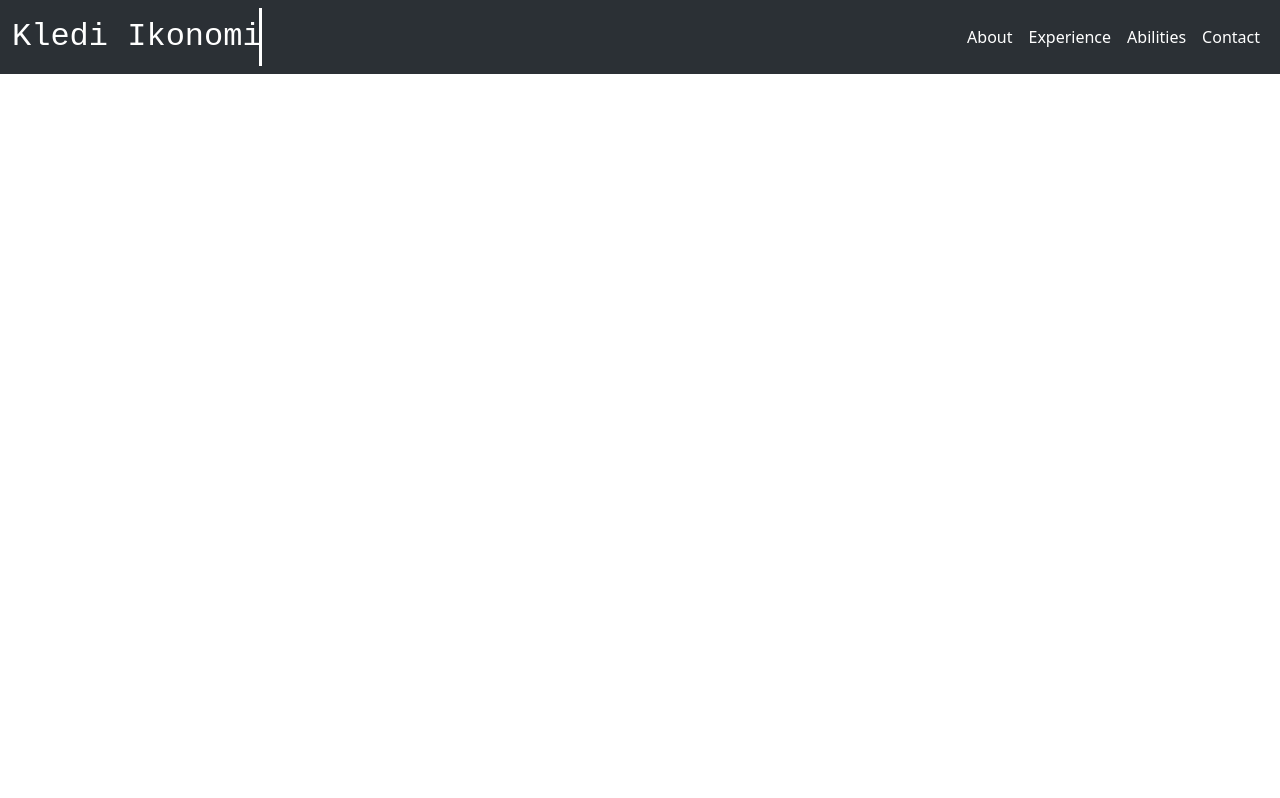
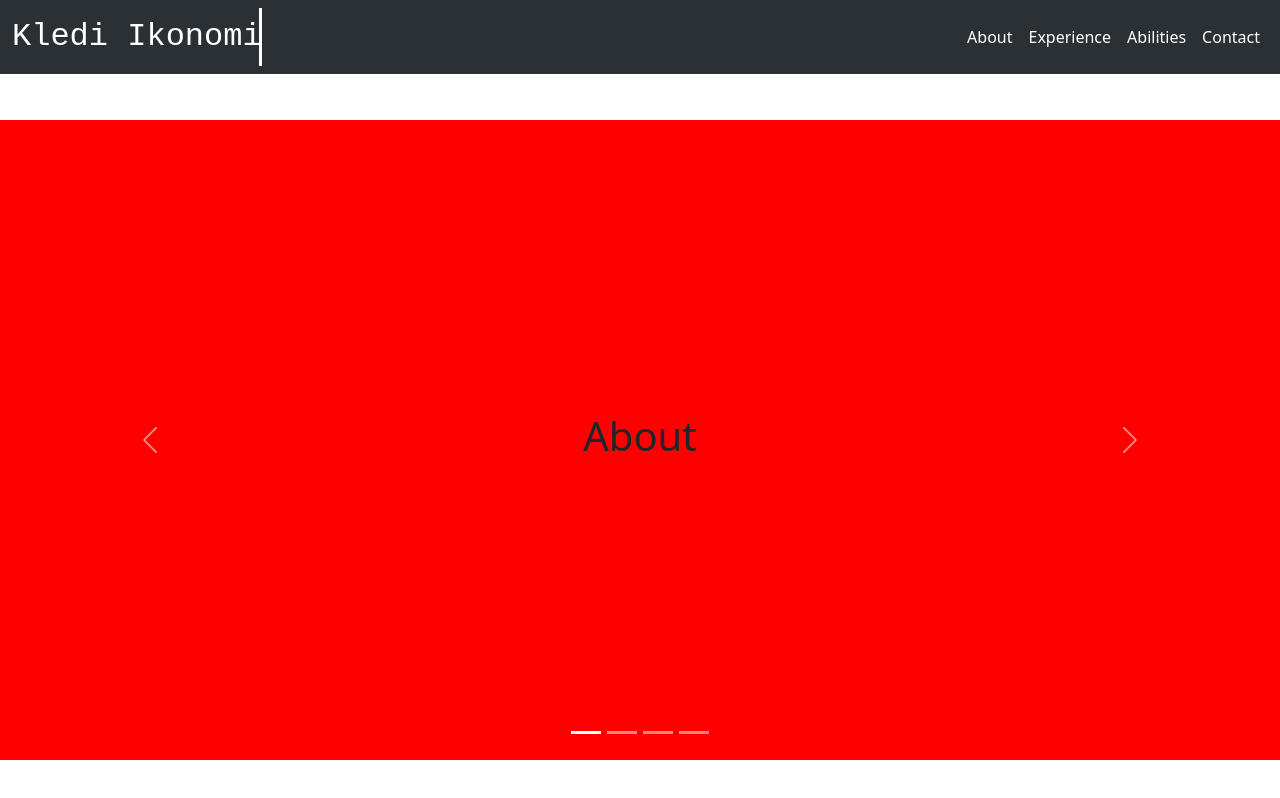
Before and after one commit to Kledi112/Portfolio-Website, a website: page index.html in a window 1280 px wide. Drawn offline with nearby package versions, Linux system fonts and the light colour scheme.

Commit message:
Navigation fix and Main Part with Carousel Add

```diff
--- a/index.html
+++ b/index.html
@@ -9,9 +9,8 @@
     <link rel="stylesheet" href="/public/styles.css">
 </head>
 <body>
-    <!-- Header of website -->
-    <header>
     <!-- NavBar Menu -->
+    <div class="navigation-bar">
     <nav class="navbar fixed-top navbar-expand-lg bg-body-tertiary bg-dark justify-content-center" data-bs-theme="dark">
       <div class="container-fluid">
           <a class="navbar-brand typing-demo" href="#">Kledi Ikonomi</a>
@@ -36,9 +35,39 @@
           </div>
         </div>
       </nav>
-    </header>
+    </div>
     <!-- Main Part Of Website -->
     <main>
+      <div id="carouselExampleIndicators" class="carousel slide">
+        <div class="carousel-indicators">
+          <button type="button" data-bs-target="#carouselExampleIndicators" data-bs-slide-to="0" class="active" aria-current="true" aria-label="Slide 1"></button>
+          <button type="button" data-bs-target="#carouselExampleIndicators" data-bs-slide-to="1" aria-label="Slide 2"></button>
+          <button type="button" data-bs-target="#carouselExampleIndicators" data-bs-slide-to="2" aria-label="Slide 3"></button>
+          <button type="button" data-bs-target="#carouselExampleIndicators" data-bs-slide-to="3" aria-label="Slide 4"></button>
+        </div>
+        <div class="carousel-inner">
+          <div class="carousel-item active">
+            <h1>About</h1>
+          </div>
+          <div class="carousel-item">
+            <h1>Experience</h1>
+          </div>
+          <div class="carousel-item">
+            <h1>Abilities</h1>
+          </div>
+          <div class="carousel-item">
+            <h1>Contact</h1>
+          </div>
+        </div>
+        <button class="carousel-control-prev" type="button" data-bs-target="#carouselExampleIndicators" data-bs-slide="prev">
+          <span class="carousel-control-prev-icon" aria-hidden="true"></span>
+          <span class="visually-hidden">Previous</span>
+        </button>
+        <button class="carousel-control-next" type="button" data-bs-target="#carouselExampleIndicators" data-bs-slide="next">
+          <span class="carousel-control-next-icon" aria-hidden="true"></span>
+          <span class="visually-hidden">Next</span>
+        </button>
+      </div>
     </main>
     <!-- Footer Part Of Website -->
     <footer>
--- a/public/styles.css
+++ b/public/styles.css
@@ -1,5 +1,30 @@
 .navbar-collapse{
     flex-grow: 0;
+}
+
+.navigation-bar{
+  height: 10vh;
+}
+
+.navigation-bar *{
+  position: relative;
+}
+
+main{
+  height: 80vh;
+  margin-top: 5vh;
+  width: 100vw;
+  background-color: red;
+  position: relative;
+  display: flex;
+  justify-content: center;
+}
+
+.carousel{
+  width: 90vw;
+  text-align: center;
+  display: flex;
+  align-items: center;
 }
 
 .typing-demo {
```
